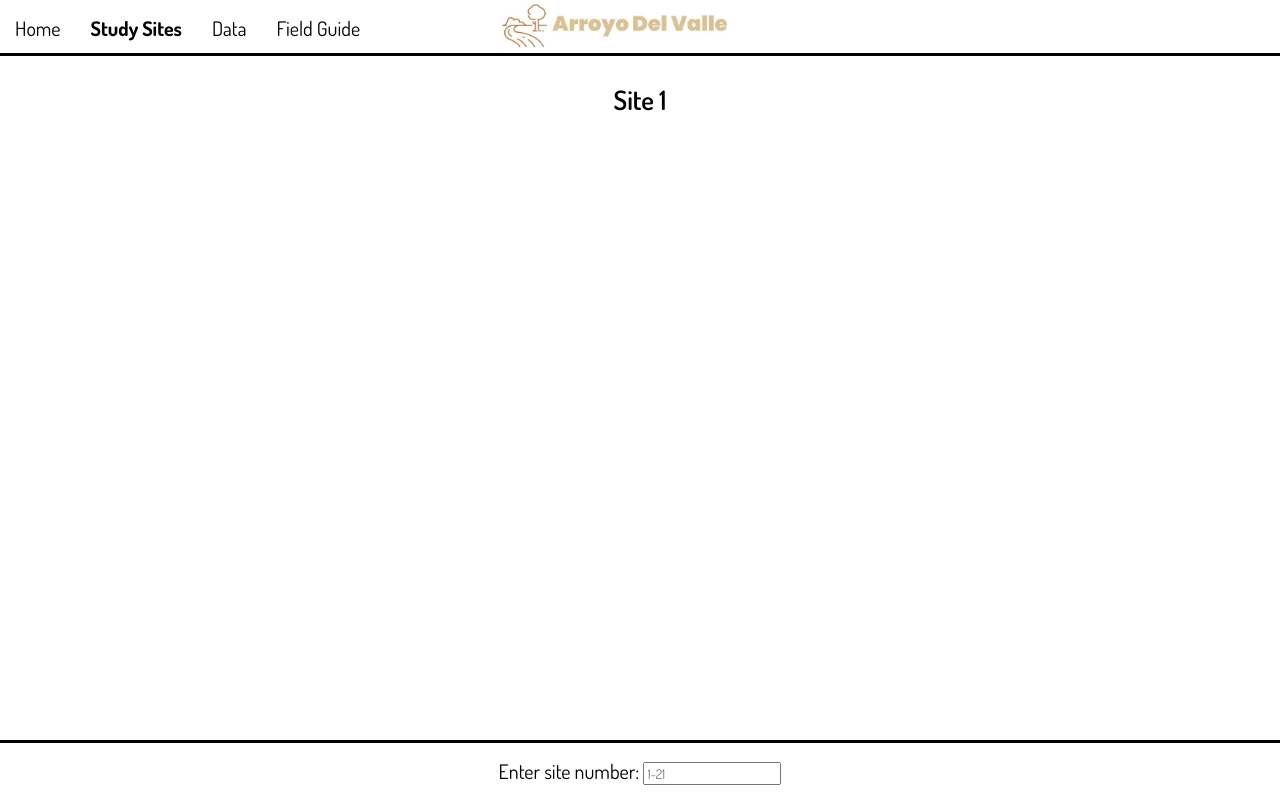
After one commit to subatuba21/Creek, a PHP site: page /studysites.php in a window 1280 px wide. The commit adds this page. Run offline with PHP 8.4, Linux system fonts and the light colour scheme.

Commit message:
Study Sites Done

```diff
--- a/creek.css
+++ b/creek.css
@@ -192,8 +192,43 @@ h2 {
 
 .panelim {
   border-radius: 10%;
-  height: 75%;
+  width: 100%;
+  min-height: 50%;
   max-height: 75%;
   max-width: 100%;
   object-fit: cover;
 }
+
+#sitecont {
+  margin: 50px;
+  text-align: center;
+  margin: 30px;
+  text-align: center;
+  font-family: 'Dosis', sans-serif;
+  font-size: 19pt;
+}
+
+#navbar-bottom {
+  position: fixed;
+  border-top: 3px solid black;
+  overflow: hidden;
+  bottom: 0;
+  width: 100%;
+  font-family: 'Dosis', sans-serif;
+  font-size: 15pt;
+  text-align: center;
+  background-color: white;
+}
+
+#siteimages {
+  display: flex;
+  flex-direction: row;
+  align-items: center;
+  justify-content: center;
+}
+
+.siteims {
+  max-height: 45%;
+  max-width: 45%;
+  margin: 10px;
+}
--- /dev/null
+++ b/js/sitechanger.js
@@ -0,0 +1,34 @@
+var getsite = new XMLHttpRequest();
+var site;
+getsite.onreadystatechange = function() {
+  if (this.readyState==4 && this.status==200) {
+    var restext = getsite.responseText;
+    var restext = JSON.parse(restext);
+    if (restext=="0") {
+      alert("That is not a valid study site.");
+    }
+    else {
+      document.getElementById('siteheader').innerText = 'Site ' + site;
+      document.getElementById('sitetext').innerText = restext['text'];
+      document.getElementById('siteimages').innerHTML = "";
+      restext['images'].forEach(function(element) {
+        document.getElementById('siteimages').innerHTML += element;
+    });
+  }
+  }
+};
+
+document.getElementById('sitechanger').addEventListener("keydown", event => {
+  if (event.keyCode === 13) {
+    site = document.getElementById('sitechanger').value.toString();
+    var jsonu = {
+      site: site
+    };
+
+    getsite.open("POST", "study-sites/siteprint.php", true);
+    getsite.setRequestHeader("Content-Type", "application/json");
+    getsite.send(JSON.stringify(jsonu));
+  }
+}
+
+);
--- a/navbar.php
+++ b/navbar.php
@@ -4,10 +4,10 @@
     <div id='navbar'>
       <div id='navbar-left'>
         <div class='navbar-item' id='home'>
-          <a href='#'>Home</a>
+          <a href='index.php'>Home</a>
         </div>
         <div class='navbar-item' id='study-sites'>
-          <a href='#'>Study Sites</a>
+          <a href='studysites.php'>Study Sites</a>
         </div>
         <div class='navbar-item' id='data'>
           <a href='#'>Data</a>
--- /dev/null
+++ b/study-sites/site1/text.txt
@@ -0,0 +1 @@
+Site One is located on the east side of the Main Street overpass. It consists of a large pool of water that is backed up as a consequence of the large concrete slab that supports the Main Street Bridge. Water moves over and spreads across the support slab at about a depth of 2-3 cm. The pool of water that preceeds the slab is approximately 1.5 meters at its deepest point. Site one has never been seen at a dangerously low level of water. Large carp have been observed at this location on many occasions. The water in site one has little to no flow and is fairly deep compared to the rest of the creek study area. DO tends to be lower, and nitrate and conductivity levels tend to be higher at this site compared to most other areas in the project study area
--- /dev/null
+++ b/studysites.php
@@ -0,0 +1,43 @@
+<!DOCTYPE html>
+<html lang="en" dir="ltr">
+  <head>
+    <meta charset="utf-8">
+    <meta name="viewport" content="width=device-width, initial-scale=1"> <!-- suitable for mobile devices-->
+    <title>Study Sites</title>
+    <link rel="stylesheet" href="creek.css">
+    <link href="https://fonts.googleapis.com/css?family=Dosis:200,300,400,500,600,700,800" rel="stylesheet">
+  </head>
+  <body>
+    <?php
+      session_start();
+      $_SESSION['page']="study-sites";
+      include 'navbar.php';
+     ?>
+     <div id='sitecont'>
+       <?php
+          print "
+            <h2 id='siteheader'>Site 1</h2>
+            <p id='sitetext'>
+
+            </p>
+            <div id='siteimages'>
+            </div>
+
+
+
+
+
+
+          ";
+
+       ?>
+     </div>
+     <div id="navbar-bottom">
+       <div class="navbar-item">
+         Enter site number:
+         <input id='sitechanger' style="font-family: 'Dosis', sans-serif;" type="text" name="site" placeholder="1-21">
+         <script src="js/sitechanger.js" charset="utf-8"></script>
+       </div>
+     </div>
+  </body>
+</html>
```
Also changed, not shown: study-sites/siteprint.php (added, +30 -0 lines), study-sites/site1/images/site1a.jpg (renamed from pics/site1a.jpg), study-sites/site1/images/site1b.jpg (renamed from pics/site1b.jpg).
